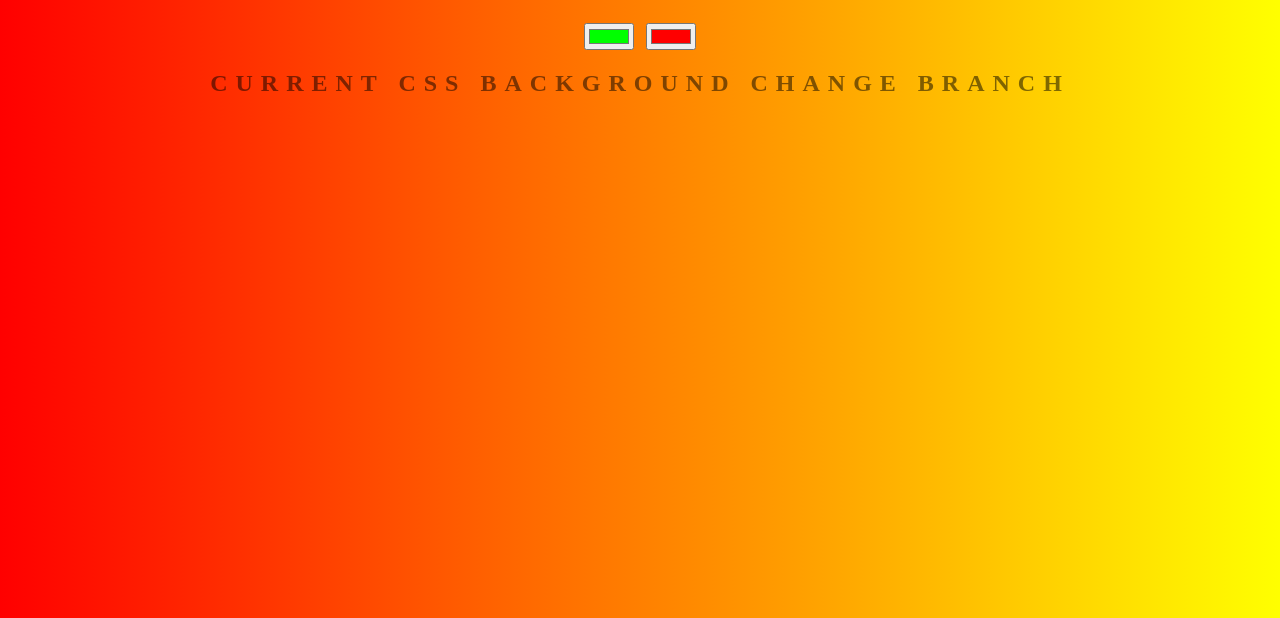
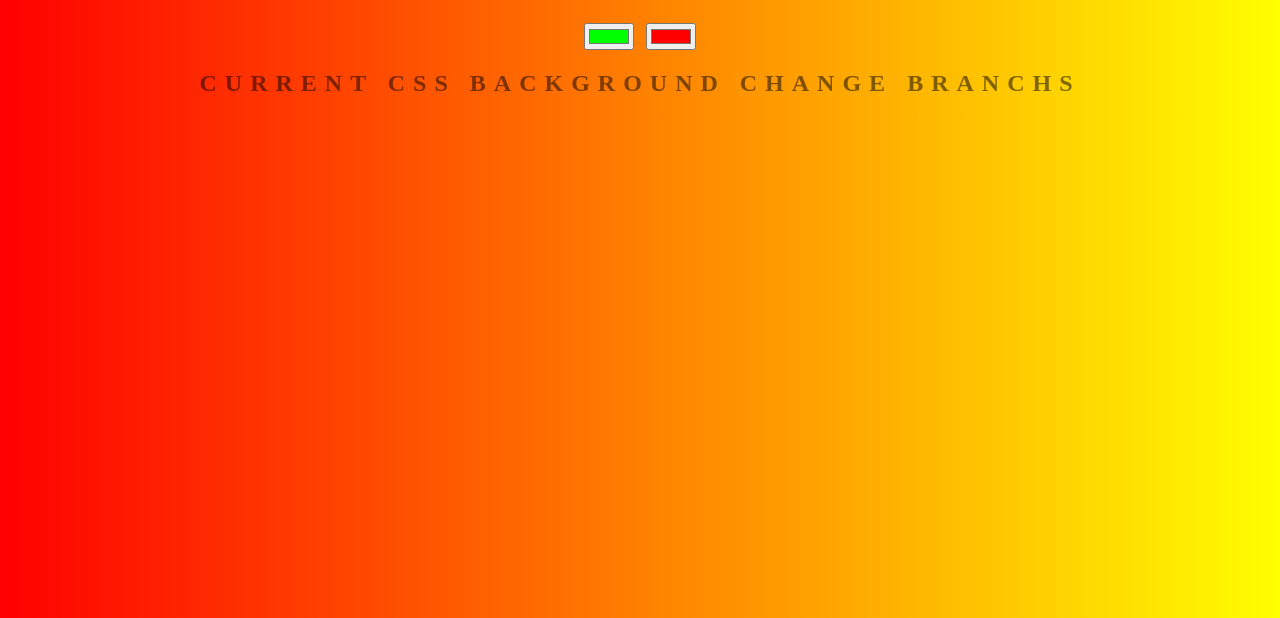
Before and after one commit to timi22666/Background-Generator, a plain HTML site: page index.html in a window 1280 px wide. Shown: the part 182-800 px from the top of the page. Drawn offline with Linux system fonts and the light colour scheme.

Commit message:
branch changes1

```diff
--- a/index.html
+++ b/index.html
@@ -11,7 +11,7 @@
     <h1>Background Generator</h1>
     <input class="color1" type="color" name="color1" value="#00ff00">
     <input class="color2" type="color" name="color2" value="#ff0000">
-    <h2>Current CSS Background change branch</h2>
+    <h2>Current CSS Background change branchs</h2>
     <h3></h3>
 
     <script src="script.js"></script>
```
